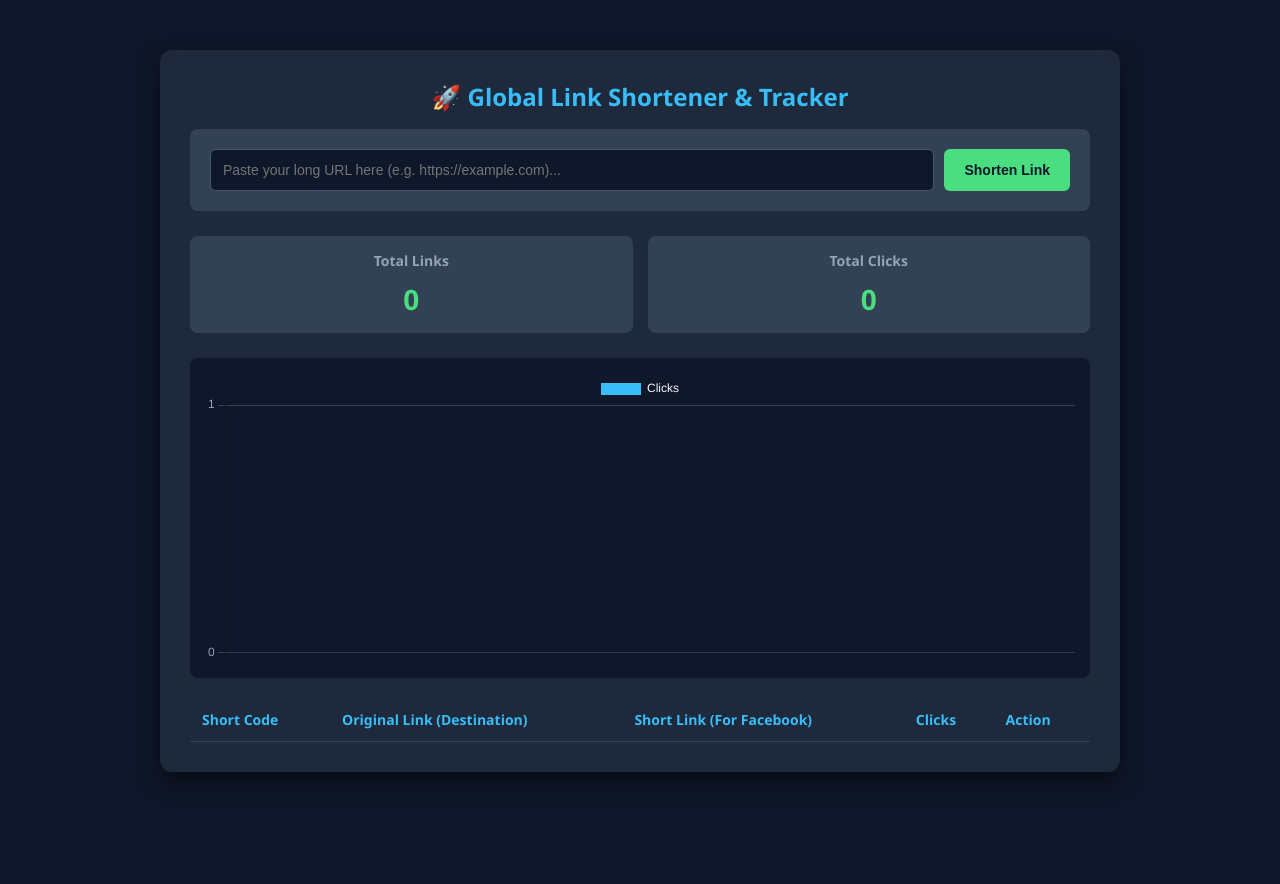
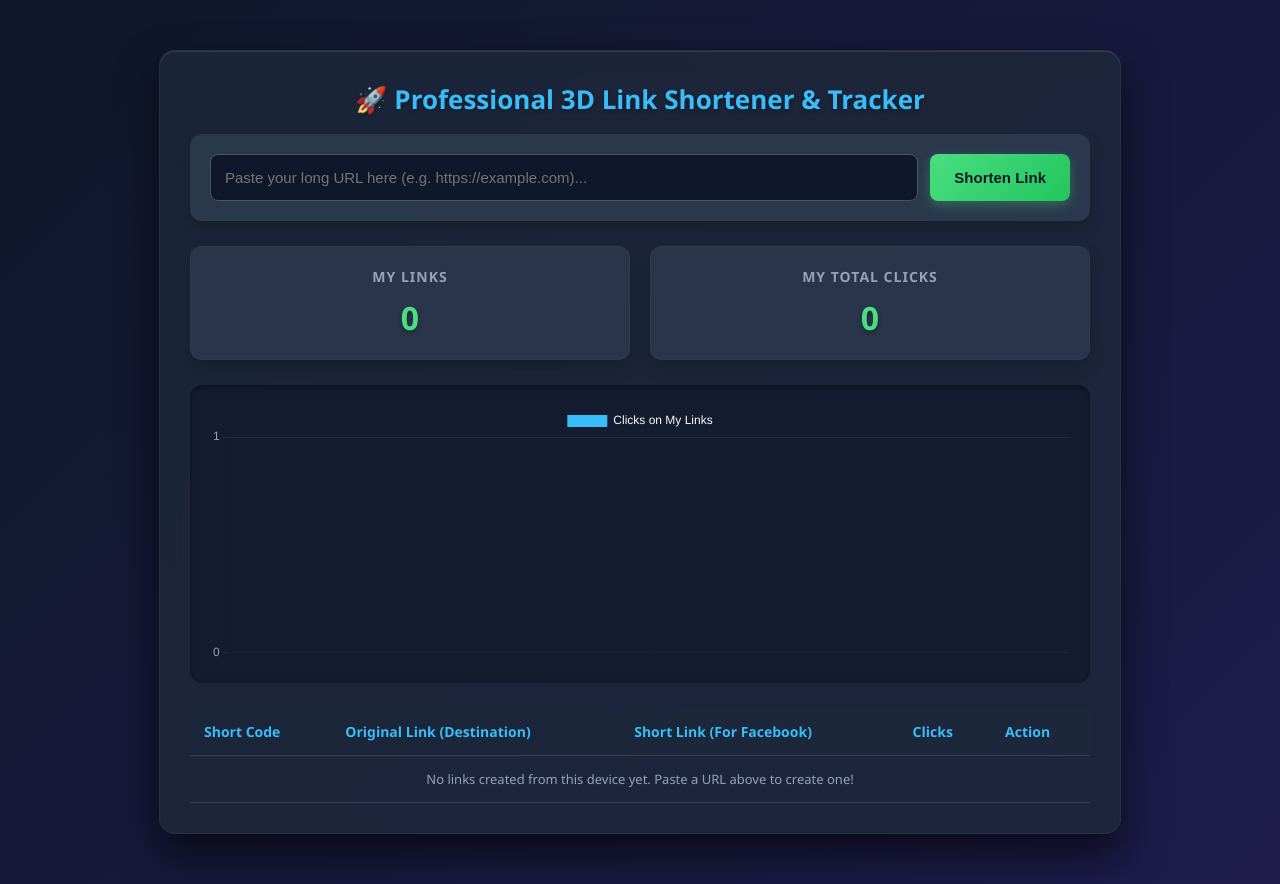
Before and after one commit to Shahzainsaleem/link-shortener, a plain HTML site: page index.html in a window 1280 px wide. Before the commit the page ends 822 px from the top, so only its background shows below. Drawn offline with nearby package versions, Linux system fonts and the light colour scheme; no server answers.

Commit message:
Update index.html

```diff
--- a/index.html
+++ b/index.html
@@ -6,23 +6,89 @@
     <title>Professional Link Shortener & Tracker</title>
     <script src="https://cdn.jsdelivr.net/npm/chart.js"></script>
     <style>
-        body { font-family: 'Segoe UI', Tahoma, Geneva, Verdana, sans-serif; background: #0f172a; color: #f8fafc; margin: 0; padding: 20px; }
-        .container { max-width: 900px; margin: 30px auto; background: #1e293b; padding: 30px; border-radius: 12px; box-shadow: 0 10px 25px rgba(0,0,0,0.5); }
-        h1 { color: #38bdf8; margin-top: 0; font-size: 24px; text-align: center; }
-        .creator-box { background: #334155; padding: 20px; border-radius: 8px; margin-bottom: 25px; display: flex; gap: 10px; flex-wrap: wrap; }
-        .creator-box input { flex: 1; padding: 12px; border-radius: 6px; border: 1px solid #475569; background: #0f172a; color: #fff; font-size: 14px; min-width: 200px; }
-        .creator-box button { background: #4ade80; color: #0f172a; border: none; padding: 12px 20px; border-radius: 6px; cursor: pointer; font-weight: bold; font-size: 14px; }
-        .creator-box button:hover { background: #22c55e; }
-        .stats-grid { display: grid; grid-template-columns: repeat(auto-fit, minmax(150px, 1fr)); gap: 15px; margin-bottom: 25px; }
-        .card { background: #334155; padding: 15px; border-radius: 8px; text-align: center; }
-        .card h3 { margin: 0; font-size: 14px; color: #94a3b8; }
-        .card p { margin: 10px 0 0; font-size: 28px; font-weight: bold; color: #4ade80; }
+        body {
+            font-family: 'Segoe UI', Tahoma, Geneva, Verdana, sans-serif;
+            background: linear-gradient(135deg, #0f172a 0%, #1e1b4b 100%);
+            color: #f8fafc;
+            margin: 0;
+            padding: 20px;
+            min-height: 100vh;
+        }
+        .container {
+            max-width: 900px;
+            margin: 30px auto;
+            background: rgba(30, 41, 59, 0.85);
+            backdrop-filter: blur(12px);
+            padding: 30px;
+            border-radius: 16px;
+            box-shadow: 0 20px 40px rgba(0,0,0,0.6), inset 0 1px 0 rgba(255,255,255,0.1);
+            border: 1px solid rgba(255,255,255,0.05);
+        }
+        h1 { color: #38bdf8; margin-top: 0; font-size: 26px; text-align: center; text-shadow: 0 2px 4px rgba(0,0,0,0.3); }
+        .creator-box {
+            background: rgba(51, 65, 85, 0.7);
+            padding: 20px;
+            border-radius: 12px;
+            margin-bottom: 25px;
+            display: flex;
+            gap: 12px;
+            flex-wrap: wrap;
+            box-shadow: 0 8px 16px rgba(0,0,0,0.2);
+        }
+        .creator-box input {
+            flex: 1;
+            padding: 14px;
+            border-radius: 8px;
+            border: 1px solid #475569;
+            background: #0f172a;
+            color: #fff;
+            font-size: 15px;
+            min-width: 220px;
+            outline: none;
+            transition: border-color 0.3s;
+        }
+        .creator-box input:focus { border-color: #38bdf8; }
+        .creator-box button {
+            background: linear-gradient(135deg, #4ade80 0%, #22c55e 100%);
+            color: #0f172a;
+            border: none;
+            padding: 14px 24px;
+            border-radius: 8px;
+            cursor: pointer;
+            font-weight: bold;
+            font-size: 15px;
+            box-shadow: 0 4px 12px rgba(74, 222, 128, 0.3);
+            transition: transform 0.2s, filter 0.2s;
+        }
+        .creator-box button:hover { transform: translateY(-2px); filter: brightness(1.1); }
+        .stats-grid { display: grid; grid-template-columns: repeat(auto-fit, minmax(180px, 1fr)); gap: 20px; margin-bottom: 25px; }
+        .card {
+            background: rgba(51, 65, 85, 0.6);
+            padding: 20px;
+            border-radius: 12px;
+            text-align: center;
+            box-shadow: 0 8px 16px rgba(0,0,0,0.2);
+            border: 1px solid rgba(255,255,255,0.03);
+        }
+        .card h3 { margin: 0; font-size: 14px; color: #94a3b8; text-transform: uppercase; letter-spacing: 1px; }
+        .card p { margin: 10px 0 0; font-size: 32px; font-weight: bold; color: #4ade80; text-shadow: 0 2px 4px rgba(0,0,0,0.3); }
+        .chart-container { background: rgba(15, 23, 42, 0.6); padding: 20px; border-radius: 12px; margin-bottom: 25px; box-shadow: inset 0 2px 6px rgba(0,0,0,0.4); }
         table { width: 100%; border-collapse: collapse; margin-top: 20px; }
-        th, td { padding: 12px; text-align: left; border-bottom: 1px solid #334155; word-break: break-all; }
-        th { color: #38bdf8; font-size: 14px; }
+        th, td { padding: 14px; text-align: left; border-bottom: 1px solid #334155; word-break: break-all; }
+        th { color: #38bdf8; font-size: 14px; background: rgba(30, 41, 59, 0.5); }
         td { font-size: 13px; }
-        .copy-btn { background: #38bdf8; color: #0f172a; border: none; padding: 6px 12px; border-radius: 4px; cursor: pointer; font-weight: bold; }
-        .copy-btn:hover { background: #7dd3fc; }
+        tr:hover { background: rgba(255, 255, 255, 0.02); }
+        .copy-btn {
+            background: linear-gradient(135deg, #38bdf8 0%, #0284c7 100%);
+            color: #0f172a;
+            border: none;
+            padding: 8px 14px;
+            border-radius: 6px;
+            cursor: pointer;
+            font-weight: bold;
+            box-shadow: 0 2px 6px rgba(56, 189, 248, 0.3);
+        }
+        .copy-btn:hover { filter: brightness(1.1); }
         #loader { text-align: center; margin-top: 100px; display: none; }
     </style>
     <script>
@@ -63,7 +129,7 @@
     </div>
 
     <div class="container" id="dashboard" style="display: none;">
-        <h1>🚀 Global Link Shortener & Tracker</h1>
+        <h1>🚀 Professional 3D Link Shortener & Tracker</h1>
 
         <div class="creator-box">
             <input type="url" id="targetUrlInput" placeholder="Paste your long URL here (e.g. https://example.com)...">
@@ -71,9 +137,11 @@
         </div>
 
         <div class="stats-grid" id="statsCards"></div>
-        <div style="background: #0f172a; padding: 15px; border-radius: 8px; margin-bottom: 20px;">
-            <canvas id="clicksChart" height="100"></canvas>
+
+        <div class="chart-container">
+            <canvas id="clicksChart" height="90"></canvas>
         </div>
+
         <table>
             <thead>
                 <tr>
@@ -96,7 +164,21 @@
             document.getElementById('loader').style.display = 'block';
         }
 
+        // ہر یوزر کے اپنے براؤزر کی پرائیویٹ لسٹ حاصل کرنا
+        function getMyCodes() {
+            return JSON.parse(localStorage.getItem('my_short_codes') || '[]');
+        }
+
+        function saveMyCode(code) {
+            let myCodes = getMyCodes();
+            if (!myCodes.includes(code)) {
+                myCodes.push(code);
+                localStorage.setItem('my_short_codes', JSON.stringify(myCodes));
+            }
+        }
+
         async function loadAnalytics() {
+            let myCodes = getMyCodes();
             let linksData = {};
             let clickData = {};
 
@@ -105,8 +187,15 @@
                     fetch(`${FIREBASE_URL}/links.json`),
                     fetch(`${FIREBASE_URL}/clicks.json`)
                 ]);
-                linksData = (await linksRes.json()) || {};
+                const allLinks = (await linksRes.json()) || {};
                 clickData = (await clicksRes.json()) || {};
+
+                // صرف اس یوزر کے اپنے بنائے ہوئے لنکس فلٹر کرنا جو اس کے براؤزر میں محفوظ ہیں
+                myCodes.forEach(c => {
+                    if (allLinks[c]) {
+                        linksData[c] = allLinks[c];
+                    }
+                });
             } catch (e) {
                 console.error("Database error");
             }
@@ -117,6 +206,10 @@
             const tableBody = document.getElementById('linksTable');
             tableBody.innerHTML = "";
             const baseUrl = window.location.origin + window.location.pathname;
+
+            if (Object.keys(linksData).length === 0) {
+                tableBody.innerHTML = `<tr><td colspan="5" style="text-align:center; color:#94a3b8;">No links created from this device yet. Paste a URL above to create one!</td></tr>`;
+            }
 
             for (const [key, targetUrl] of Object.entries(linksData)) {
                 const count = clickData[key] || 0;
@@ -137,8 +230,8 @@
             }
 
             document.getElementById('statsCards').innerHTML = `
-                <div class="card"><h3>Total Links</h3><p>${Object.keys(linksData).length}</p></div>
-                <div class="card"><h3>Total Clicks</h3><p>${totalAllClicks}</p></div>
+                <div class="card"><h3>My Links</h3><p>${Object.keys(linksData).length}</p></div>
+                <div class="card"><h3>My Total Clicks</h3><p>${totalAllClicks}</p></div>
             `;
 
             if (window.myChart) {
@@ -147,8 +240,8 @@
 
             window.myChart = new Chart(document.getElementById('clicksChart').getContext('2d'), {
                 type: 'bar',
-                data: { labels: labels, datasets: [{ label: 'Clicks', data: counts, backgroundColor: '#38bdf8', borderRadius: 6 }] },
-                options: { responsive: true, scales: { y: { beginAtZero: true, ticks: { color: '#94a3b8', stepSize: 1 }, grid: { color: '#334155' } }, x: { ticks: { color: '#94a3b8' }, grid: { display: false } } }, plugins: { legend: { labels: { color: '#f8fafc' } } } }
+                data: { labels: labels, datasets: [{ label: 'Clicks on My Links', data: counts, backgroundColor: '#38bdf8', borderRadius: 6 }] },
+                options: { responsive: true, scales: { y: { beginAtZero: true, ticks: { color: '#94a3b8', stepSize: 1 }, grid: { color: 'rgba(51, 65, 85, 0.4)' } }, x: { ticks: { color: '#94a3b8' }, grid: { display: false } } }, plugins: { legend: { labels: { color: '#f8fafc' } } } }
             });
         }
 
@@ -174,6 +267,9 @@
                     throw new Error("Firebase permission denied");
                 }
 
+                // اس کوڈ کو اس یوزر کے اپنے براؤزر میں سیو کرنا
+                saveMyCode(randomCode);
+
                 document.getElementById('targetUrlInput').value = "";
                 alert("Success! Link created.");
                 loadAnalytics();
```
